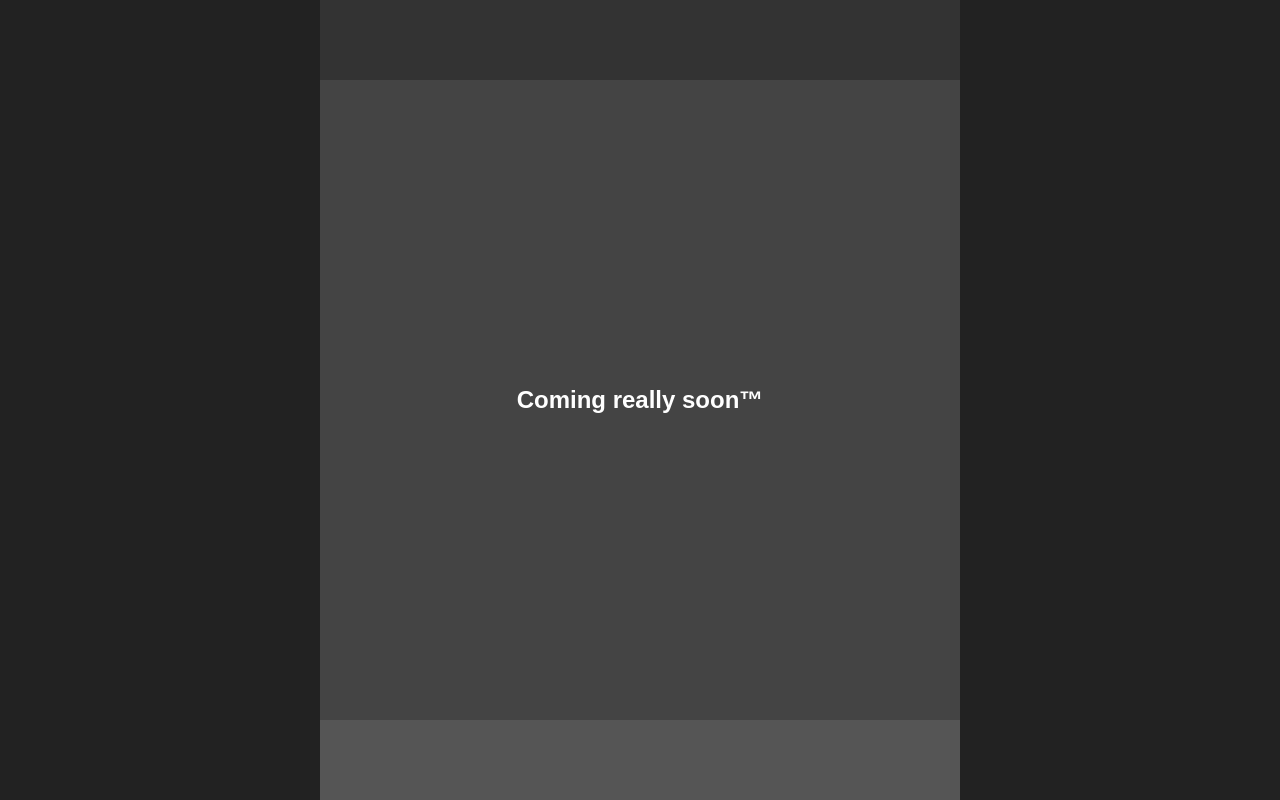
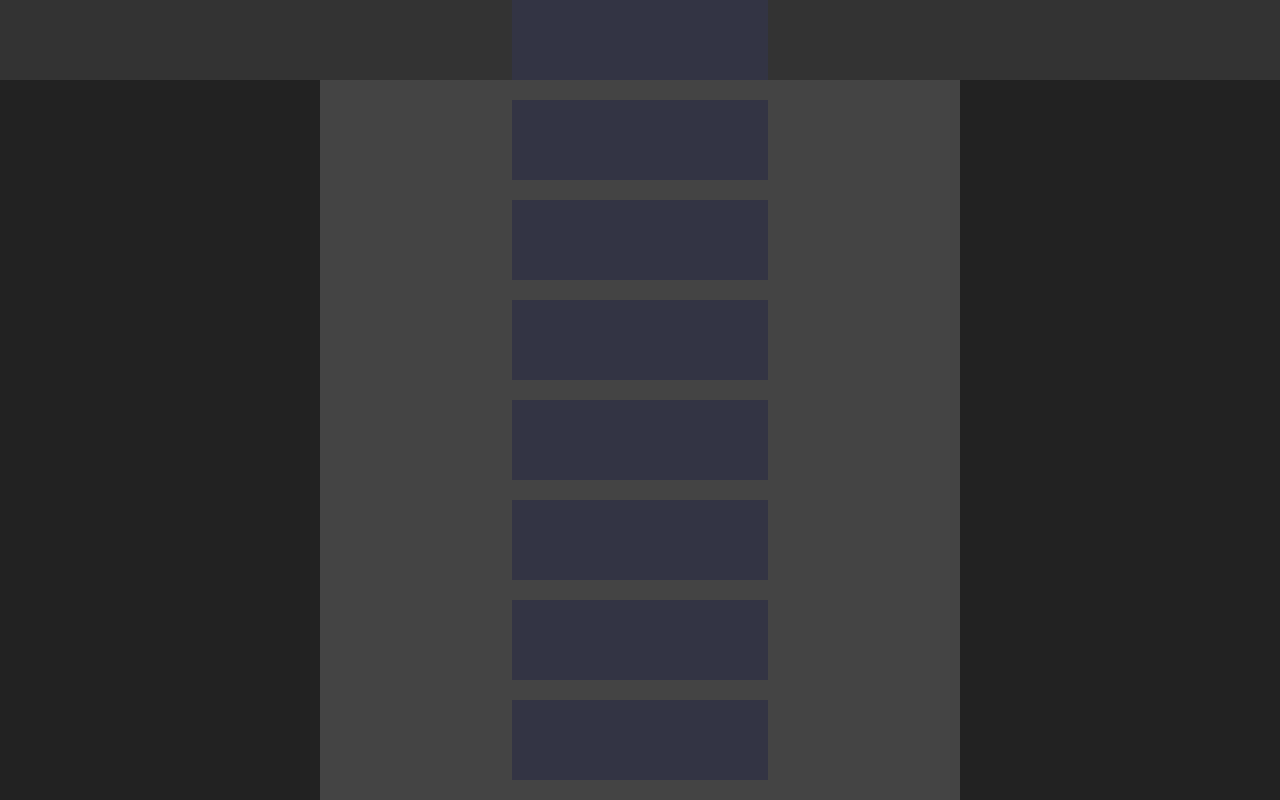
Before and after one commit to jdgillespie91/dot-blog, a React (Create React App) app: page / in a window 1280 px wide. Shown: the top 800 px of the page. Built offline with nearby package versions, Linux system fonts and the light colour scheme.

Commit message:
<Jake> Add cards

```diff
--- a/src/App.css
+++ b/src/App.css
@@ -1,4 +1,4 @@
-.App {
+.app {
   background-color: #222;
   height:100%;
 
@@ -7,25 +7,46 @@
   align-items: center;
 }
 
-.Header {
+.header {
   background-color: #333;
   height: 10vh;
-  width: 50vw;
-}
+  width: 100%;
 
-.Body {
-  background-color: #444;
-  color: white;
-  height: 80vh;
-  width: 50vw;
-
+  display: flex;
   align-items: center;
-  display: flex;
   justify-content: center;
 }
 
-.Footer {
+.logo {
+  background-color: #333444;
+  height: 10vh;
+  width: 20vw;
+}
+
+.body {
+  background-color: #444;
+  color: white;
+  min-height: 80vh;
+  width: 50vw;
+
+  display: flex;
+  flex-direction: column;
+  align-items: center;
+
+  padding-top: 10px;
+  padding-bottom: 10px;
+}
+
+.card {
+  background-color: #333444;
+  height: 10vh;
+  width: 20vw;
+
+  margin: 10px;
+}
+
+.footer {
   background-color: #555;
   height: 10vh;
-  width: 50vw;
+  width: 100%;
 }
--- a/src/App.js
+++ b/src/App.js
@@ -4,12 +4,25 @@ import './App.css';
 class App extends Component {
   render() {
     return (
-      <div className="App">
-        <div className="Header"></div>
-        <div className="Body">
-          <h2>Coming really soon&#8482;</h2>
+      <div className="app">
+        <div className="header">
+          <div className="logo"/>
         </div>
-        <div className="Footer"></div>
+        <div className="body">
+          <div className="card"/>
+          <div className="card"/>
+          <div className="card"/>
+          <div className="card"/>
+          <div className="card"/>
+          <div className="card"/>
+          <div className="card"/>
+          <div className="card"/>
+          <div className="card"/>
+          <div className="card"/>
+          <div className="card"/>
+          <div className="card"/>
+        </div>
+        <div className="footer"/>
       </div>
     );
   }
```
